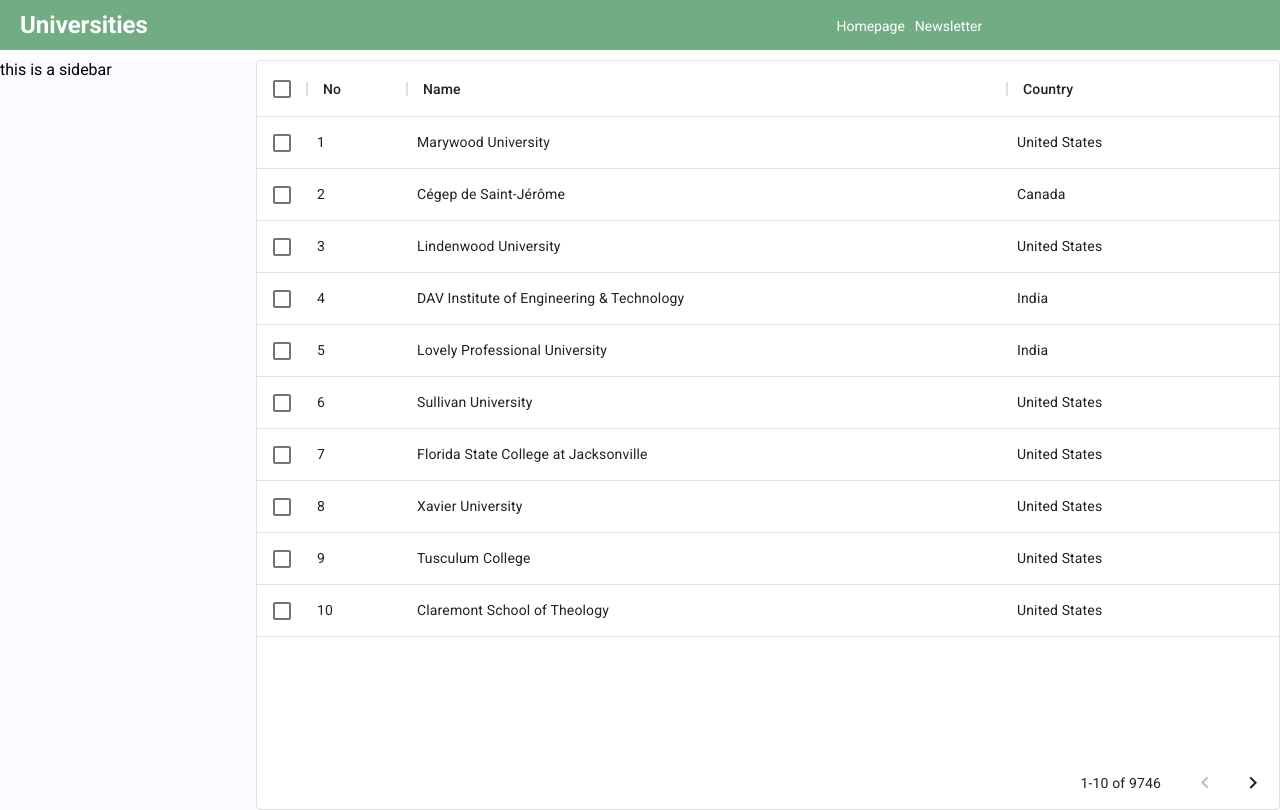
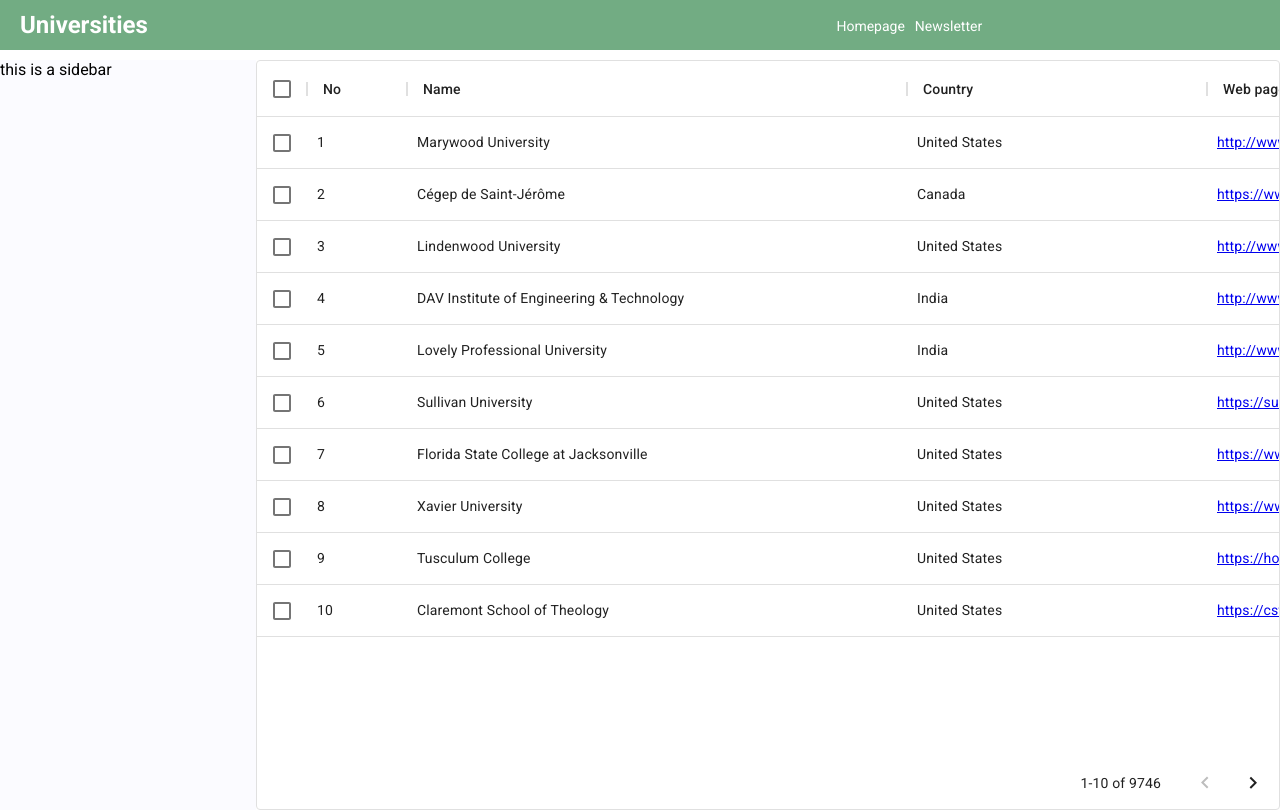
Before and after one commit to sunny092020/react, a React (Create React App) app in the folder university_list/client/: page /universities in a window 1280 px wide. Built offline with nearby package versions, Linux system fonts and the light colour scheme.

Commit message:
display web pages

```diff
--- a/university_list/client/src/pages/universityList/UniversityList.jsx
+++ b/university_list/client/src/pages/universityList/UniversityList.jsx
@@ -1,6 +1,5 @@
 import "./universityList.css";
 import { DataGrid } from "@material-ui/data-grid";
-import { Link } from "react-router-dom";
 import { useState, useEffect } from "react";
 
 export default function UniversityList() {
@@ -11,7 +10,7 @@
         console.log("finish fetching");
         setData(data.map((currElement, index) => {
             currElement.id = index+1;
-            return currElement; //equivalent to list[index]
+            return currElement;
           })
         );
     })
@@ -23,8 +22,20 @@
 
   const columns = [
     { field: "id", headerName: "No", width: 100 },
-    { field: "name", headerName: "Name", width: 600 },
-    { field: "country", headerName: "Country", width: 500 },
+    { field: "name", headerName: "Name", width: 500 },
+    { field: "country", headerName: "Country", width: 300 },
+    {
+      field: "web_pages",
+      headerName: "Web pages",
+      width: 150,
+      renderCell: (params) => {
+        return (
+          params.row.web_pages.map((url, index) => {
+            return (<> <a href={url}>{url}</a> <br/> </>)
+          })
+        );
+      },
+    },
   ];
 
   return (
```
